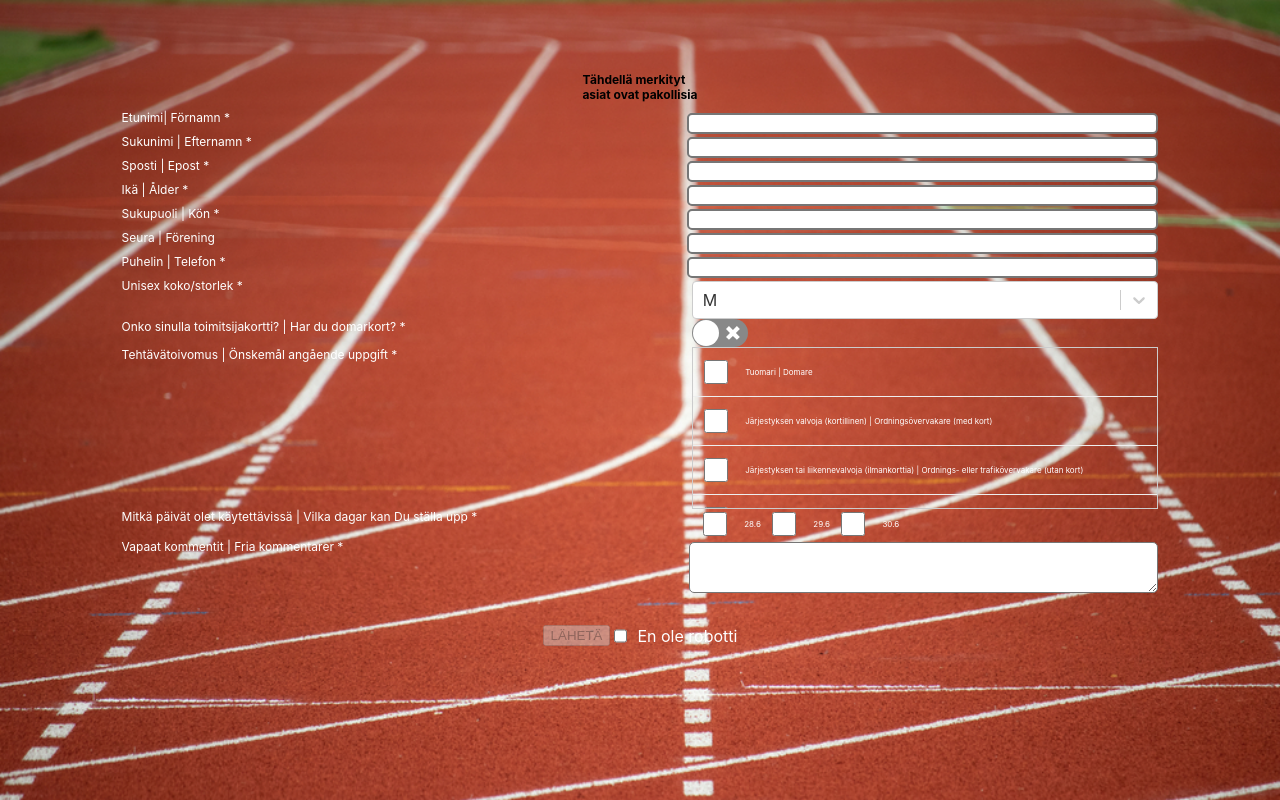
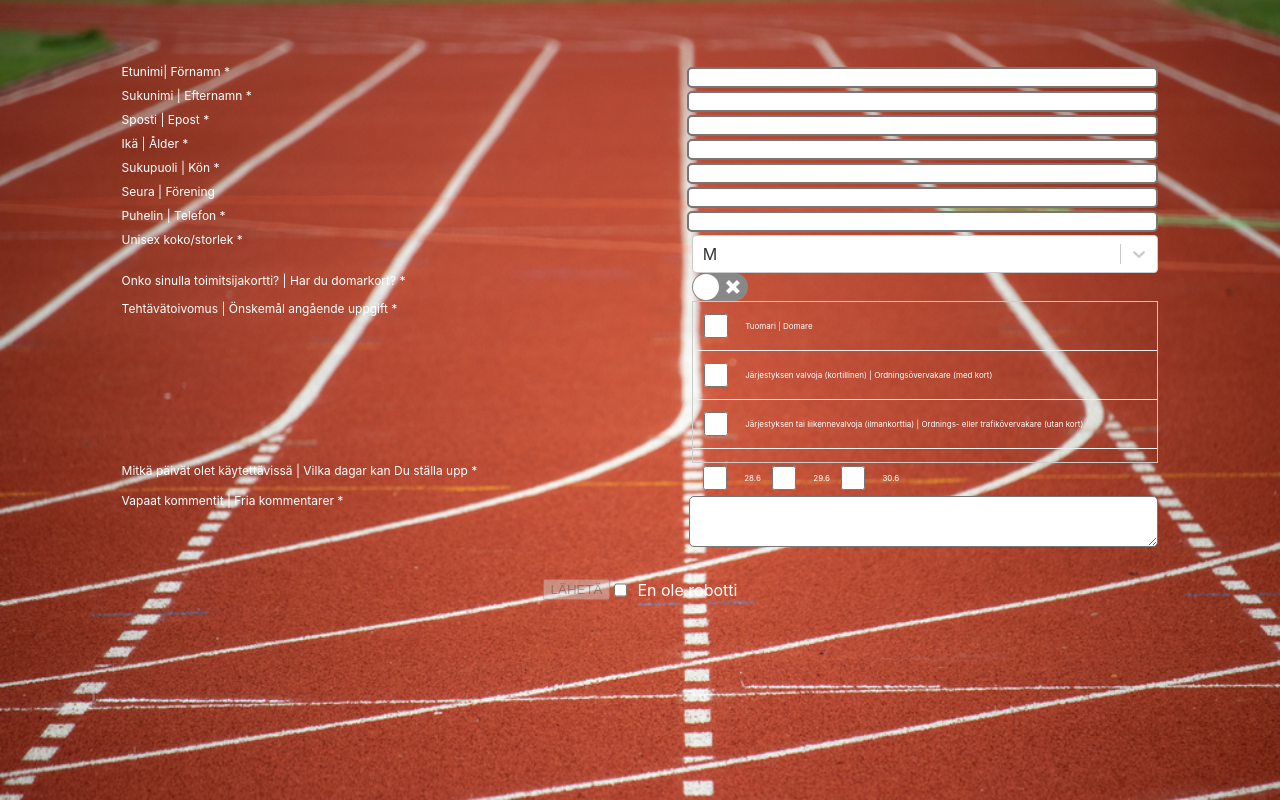
Before and after one commit to AnteroPaivarinta/oppari, a React (Create React App) app: page /registration in a window 1280 px wide. Built offline with nearby package versions, Linux system fonts and the light colour scheme.

Commit message:
h1delete

```diff
--- a/src/views/Registration.tsx
+++ b/src/views/Registration.tsx
@@ -174,7 +174,6 @@ const Registration = () => {
 
         { !showModal ?
           <div style={{ display: 'flex', alignItems: 'center', flexDirection: 'column', width: '90%', height: '100%', alignSelf:'center', overflowY: 'auto', padding: '5%'}}>
-            <div style={{ width: '10%', height: '10%', alignItems: 'center'}}> <h1 style={{fontSize: 12}}>Tähdellä merkityt asiat ovat pakollisia</h1></div>
             <form onSubmit={handleSubmit} style={{display: 'flex', flexDirection: 'column', height: '90%', width: '90%',  alignItems: 'center'}}>
               <div style={{display: 'flex', flexDirection:  'row', width: '100%'}}>
                 <label className='columnLabel'>Etunimi| Förnamn *</label>
```
